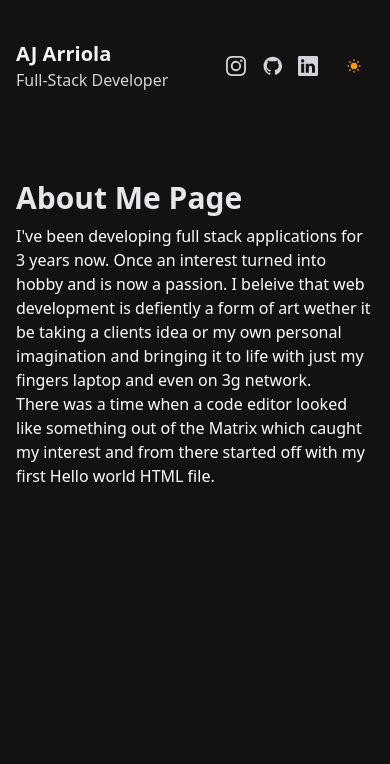
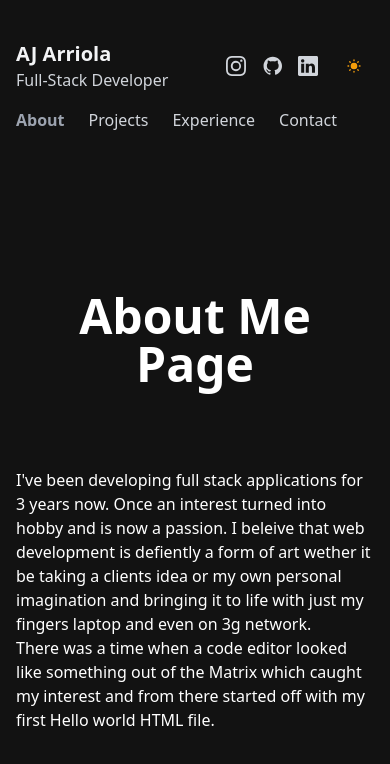
Before and after one commit to angelo-james/personal-website, a Next.js app: page /about in a window 390 px wide. Shown: the top 764 px of the page. Built offline with nearby package versions, Linux system fonts and the light colour scheme.

Commit message:
apply style to show hide navbar for media query

```diff
--- a/src/components/Navbar/Navbar.js
+++ b/src/components/Navbar/Navbar.js
@@ -15,7 +15,7 @@ export default function Navbar() {
 
   return (
     <div className="max-w-6xl  mx-auto px-4 py-10 md:py-20">
-      <div className="flex  md:flex-row justify-between items-center">
+      <div className="flex md:flex-row justify-between items-center">
         <div className="flex flex-col">
           <Link href="/">
             <a>
@@ -172,6 +172,52 @@ export default function Navbar() {
           </button>
         </div>
       </div>
+      <div className="space-x-6 block md:hidden mt-4">
+        <Link href="/about">
+          <a
+            className={`text-base hover:text-blue-500 dark:hover:text-yellow-500 hover:delay-150 ${
+              router.asPath === '/about'
+                ? 'text-gray-600 font-bold dark:text-gray-400'
+                : 'text-gray-600 dark:text-gray-300 font-normal '
+            }`}
+          >
+            About
+          </a>
+        </Link>
+        <Link href="/projects">
+          <a
+            className={`text-base hover:text-blue-500 dark:hover:text-yellow-500 hover:delay-150 ${
+              router.asPath === '/projects'
+                ? 'text-gray-600 font-bold dark:text-gray-400'
+                : 'text-gray-600 dark:text-gray-300 font-normal '
+            }`}
+          >
+            Projects
+          </a>
+        </Link>
+        <Link href="/experience">
+          <a
+            className={`text-base hover:text-blue-500 dark:hover:text-yellow-500 hover:delay-150 ${
+              router.asPath === '/experience'
+                ? 'text-gray-600 font-bold dark:text-gray-400'
+                : 'text-gray-600 dark:text-gray-300 font-normal '
+            }`}
+          >
+            Experience
+          </a>
+        </Link>
+        <Link href="/contact">
+          <a
+            className={`text-base hover:text-blue-500 dark:hover:text-yellow-500 hover:delay-150 ${
+              router.asPath === '/contact'
+                ? 'text-gray-600 font-bold dark:text-gray-400'
+                : 'text-gray-600 dark:text-gray-300 font-normal '
+            }`}
+          >
+            Contact
+          </a>
+        </Link>
+      </div>
     </div>
   )
 }
--- a/src/pages/about.js
+++ b/src/pages/about.js
@@ -4,14 +4,12 @@ import userData from '../constants/data'
 export default function About() {
   return (
     <ContainerBlock title="AJ Arriola - Developer by Design">
-      <section>
-        <h1 className="text-3xl md:text-7xl font-bold text-gray-700 dark:text-gray-200 my-2">
-          About Me Page
-        </h1>
-        {userData.aboutMeSection.map((i, index) => (
-          <p key={index}>{i}</p>
-        ))}
-      </section>
+      <h1 className=" text-5xl md:text-9xl font-bold py-20 text-center md:text-left">
+        About Me Page
+      </h1>
+      {userData.aboutMeSection.map((i, index) => (
+        <p key={index}>{i}</p>
+      ))}
     </ContainerBlock>
   )
 }
```
